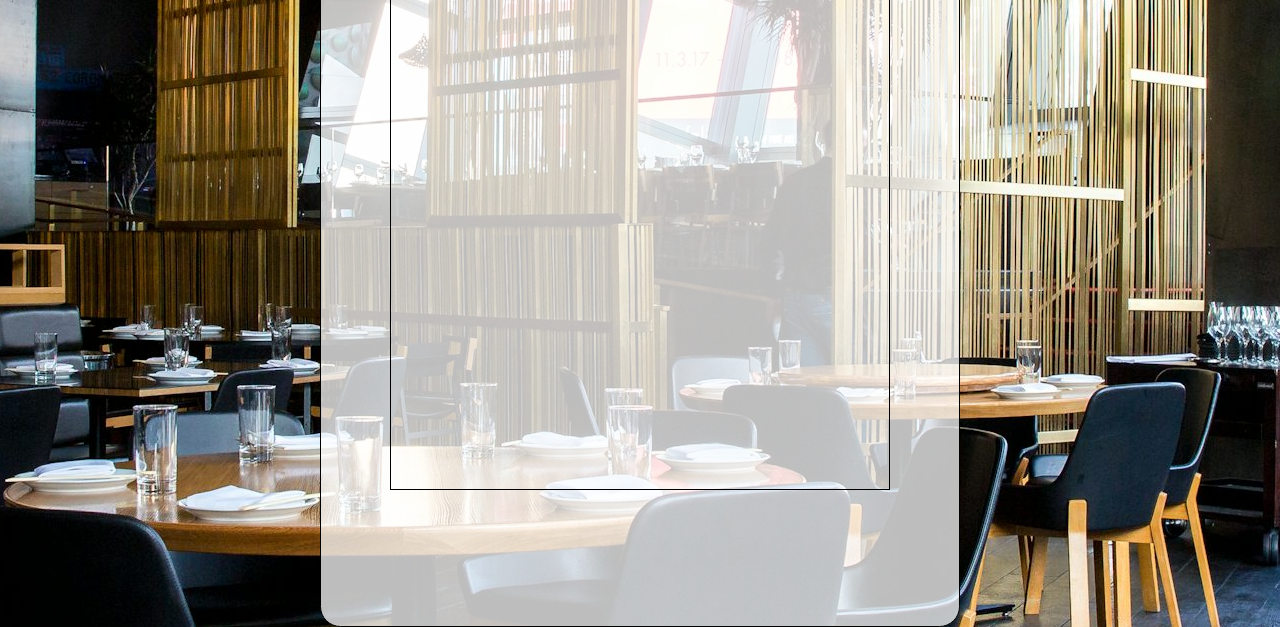
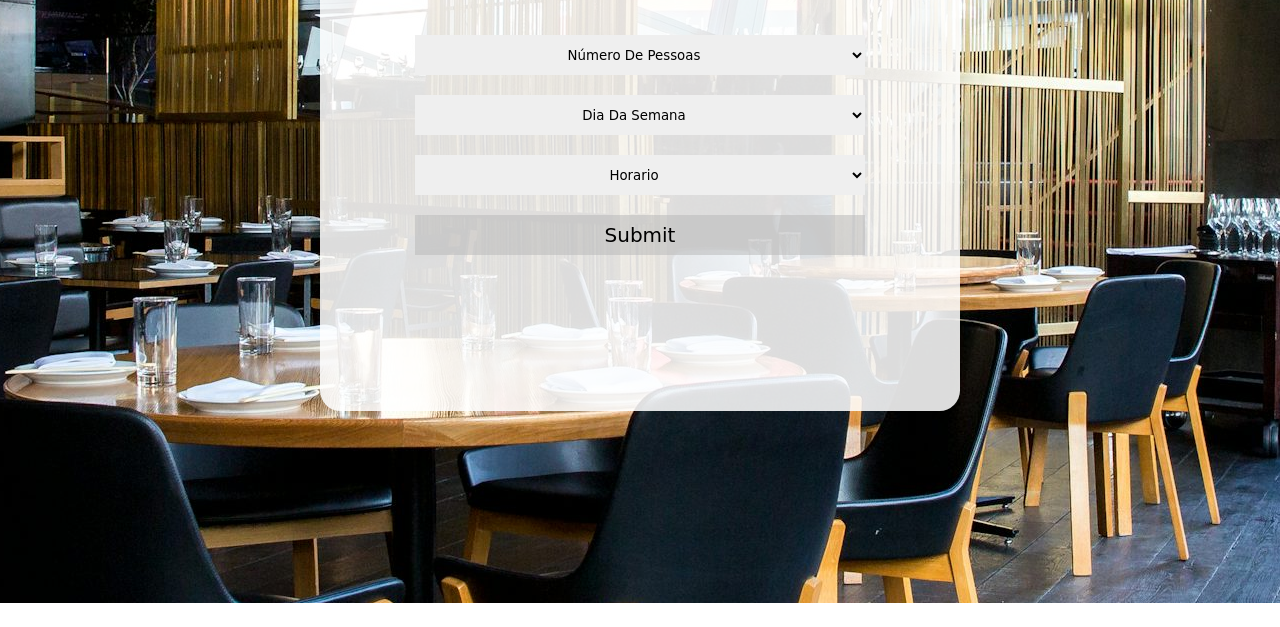
Before and after one commit to yJeanx11x/sistema--de-reserva-de-restaurante, a plain HTML site: page index.html in a window 1280 px wide. Shown: the part 197-824 px from the top of the page. After the commit the page ends 800 px from the top, so only its background shows below. Drawn offline with Linux system fonts and the light colour scheme; a web font is replaced by a local one.

Commit message:
numero de pessoa,dia da reserva ,horario

```diff
--- a/index.html
+++ b/index.html
@@ -1,23 +1,58 @@
 <!DOCTYPE html>
 <html lang="pt-br">
   <head>
-        <meta charset="UTF-8">
-        <meta name="viewport" content="width=device-width, initial-scale=1.0">
-<link rel="stylesheet" href="style/index.css">
-<link rel="preconnect" href="https://fonts.googleapis.com">
-<link rel="preconnect" href="https://fonts.gstatic.com" crossorigin>
-<link href="https://fonts.googleapis.com/css2?family=Playwrite+IT+Moderna:wght@100..400&display=swap" rel="stylesheet">
+    <meta charset="UTF-8" />
+    <meta name="viewport" content="width=device-width, initial-scale=1.0" />
+    <link rel="stylesheet" href="style/index.css" />
+    <link rel="preconnect" href="https://fonts.googleapis.com" />
+    <link rel="preconnect" href="https://fonts.gstatic.com" crossorigin />
+    <link
+      href="https://fonts.googleapis.com/css2?family=Playwrite+IT+Moderna:wght@100..400&display=swap"
+      rel="stylesheet"
+    />
     <title>Reserva de Restaurante</title>
-
   </head>
   <body>
     <section class="container">
+        <form>
       <h1>Reserva De Mesa</h1>
       <div class="box">
+        <select name="" id="">
+          <option label="Número De Pessoas" hidden selected></option>
+          <option label="1 Pessoa"  value="1 Pessoa"></option>
+          <option label="2 Pessoas" value="2 Pessoas"></option>
+          <option label="3 Pessoas" value="3 Pessoas "></option>
+          <option label="4 Pessoas" value="4 Pessoas"></option>
+          <option label="5 Pessoas" value="5 Pessoas"></option>
+        </select>
+        <div class="data padrao" >
+                <select name="" id="">
+                        <option label="Dia Da Semana" hidden selected></option>
+                        <option label="Segunda-Feira"  value="Segunda-Feira"></option>
+                        <option label="Terça-Feira" value="Terça-Feira"></option>
+                        <option label="Quarta-Feira" value="Quarta-Feira "></option>
+                        <option label="Quinta-Feira" value="Quinta-Feira"></option>
+                        <option label="Sexta-Feira" value="Sexta-Feira"></option>
+                        <option label="Sabado" value="Sabado"></option>
+                      </select>
+        </div>
+        <div class="horario padrao" >
+                <select name="" id="">
+                        <option label="Horario" hidden selected></option>
+                        <option label="12:30 " value="12h30"></option>
+                        <option label="15:00"  value="12h30"></option>
+                        <option label="18:00" value="18h00"></option>
+                        <option label="20:00" value="20h00"></option>
+                        <option label="22:00" value="22h00"></option>
+                      </select>
+                </div>
+                <input class="btn" type="submit">
 
+
+</form>
+</div>
 </div>
 
     </section>
-
   </body>
 </html>
--- a/style/container.css
+++ b/style/container.css
@@ -1,13 +1,13 @@
 .container{
         width: 40rem;
-        height: 50rem;
-        background-color: #ffffffbd;
+        height: 30rem;
+        background-color: #ffffffdc;
 
-        border: 1px solid ;
+        /* border: 1px solid ; */
         border-radius: 20.5px;
 
         margin: auto;
-        margin-top: 1.5rem;
+        margin-top: 10%;
 
         h1{
                 text-align: center;
@@ -19,9 +19,49 @@
                 width: 500px;
                 height: 550px;
 
-                border: 1px solid;
+                /* border: 1px solid; */
 
                 margin: auto;
                 margin-top: 8%;
+
+        }
+        & select{
+                width: 450px;
+                height: 40px;
+
+                display: flex;
+                justify-content: center;
+                align-items: center;
+
+                margin: auto;
+                text-align: center;
+
+                border-style: none;
+
+        }
+
+        & .data{
+                margin-top: 20px;
+        }
+
+        .btn{
+                width: 450px;
+                height: 40px;
+
+                margin: auto;
+                margin-top: 20px;
+
+                border-style: none;
+
+                display: flex;
+                justify-content: center;
+                font-size: 20px;
+
+                background-color: rgba(187, 187, 187, 0.548);
+
+
         }
 }
+.padrao{
+        margin-top:20px ;
+}
```
Lines whose indentation alone changed are shown as unchanged.
